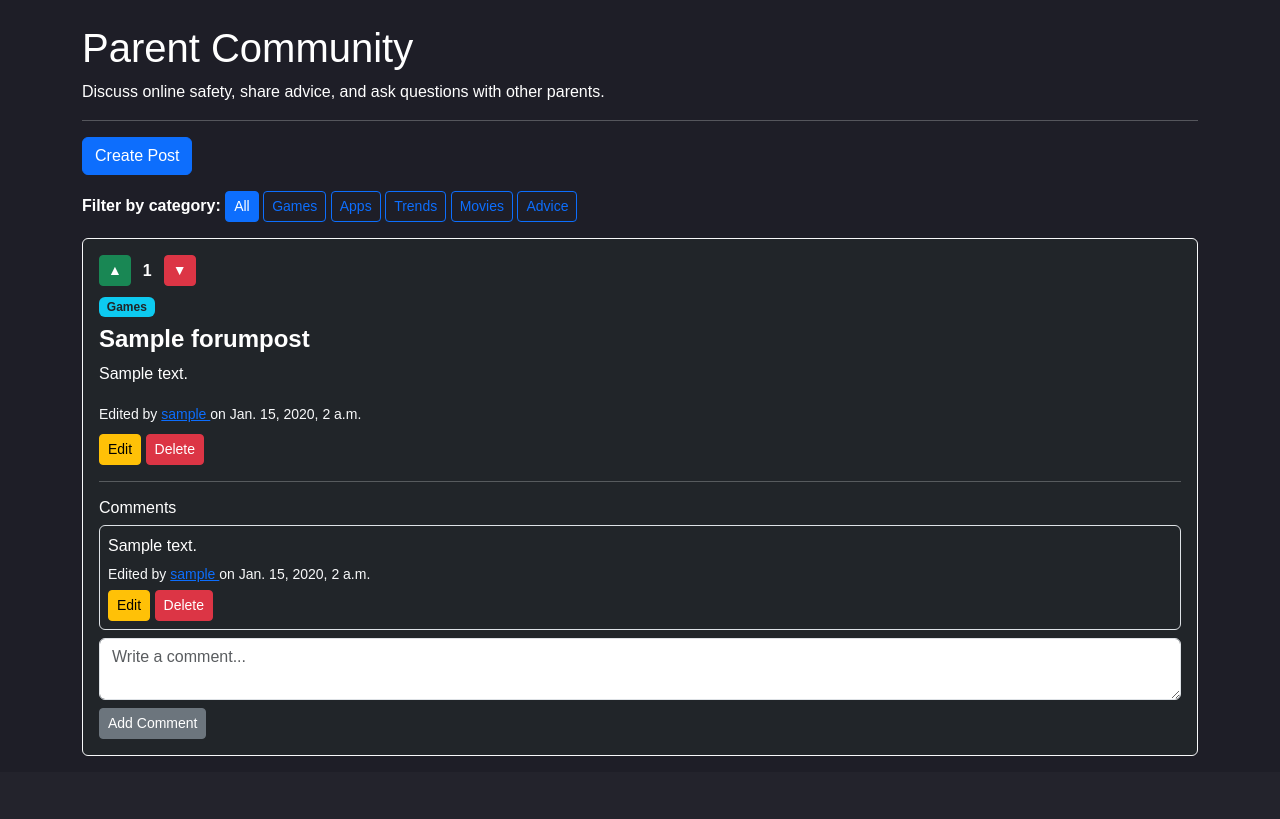
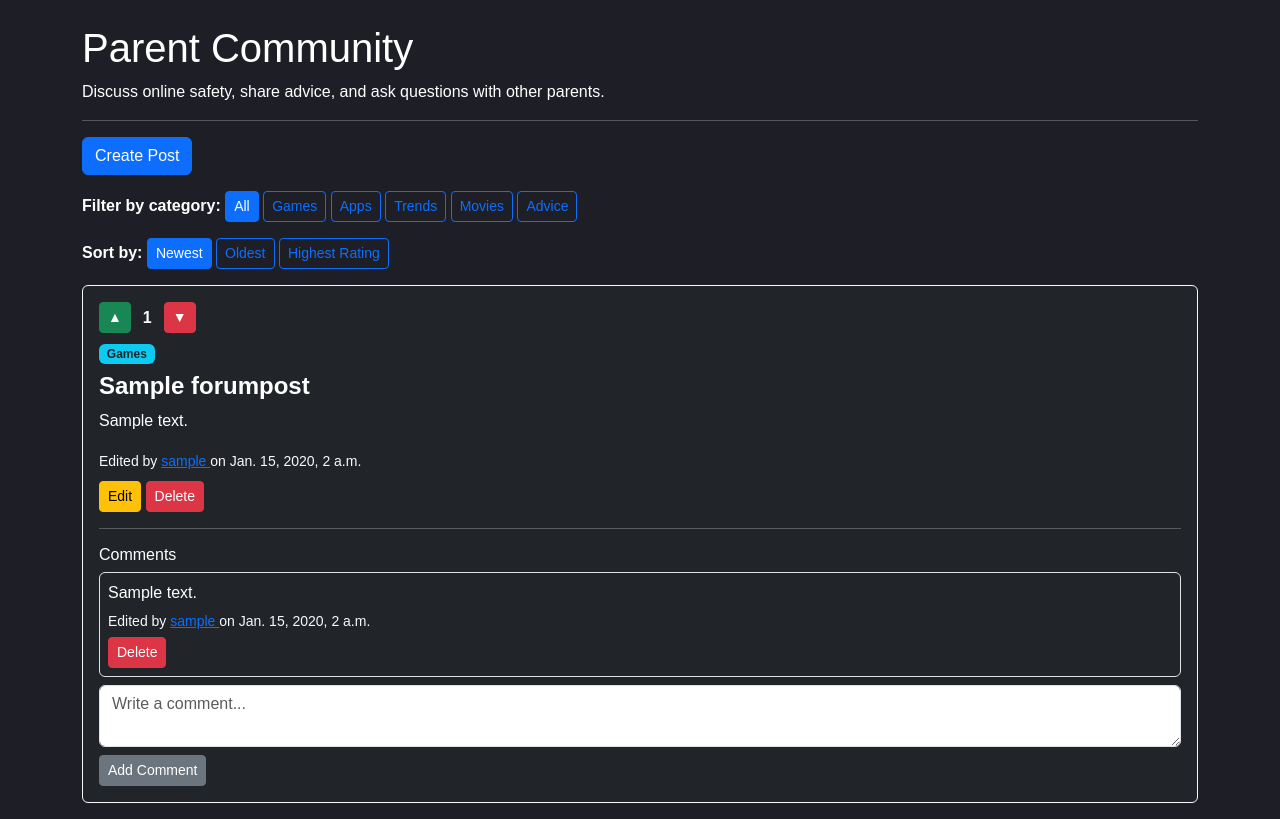
Before and after one commit to ChicoState/true-safeguard, a Django app: page /forum/ in a window 1280 px wide. Shown: the part 56-875 px from the top of the page. Before the commit the page ends 812 px from the top, so only its background shows below. Run offline with Django 5.2, Linux system fonts and the light colour scheme; a user stored in the database is signed in; tables that the repository leaves empty hold one stand-in row (values such as "Sample post"); data that the repository does not hold is empty.

Commit message:
Added a sort by oldest, newest, and highest rated

```diff
--- a/website/templates/website/forum.html
+++ b/website/templates/website/forum.html
@@ -18,23 +18,48 @@ Parent Community
         <p><a href="{% url 'login' %}">Login</a> to create a post or comment.</p>
     {% endif %}
 
+    <!-- CATEGORY FILTER -->
     <div class="mb-3">
         <strong>Filter by category:</strong>
-        <a href="{% url 'forum' %}" class="btn btn-sm {% if not selected_category %}btn-primary{% else %}btn-outline-primary{% endif %}">
+
+        <a href="{% url 'forum' %}?sort={{ selected_sort }}"
+           class="btn btn-sm {% if not selected_category %}btn-primary{% else %}btn-outline-primary{% endif %}">
             All
         </a>
 
         {% for category in categories %}
-            <a href="{% url 'forum' %}?category={{ category }}" class="btn btn-sm {% if selected_category == category %}btn-primary{% else %}btn-outline-primary{% endif %}">
+            <a href="{% url 'forum' %}?category={{ category }}&sort={{ selected_sort }}"
+               class="btn btn-sm {% if selected_category == category %}btn-primary{% else %}btn-outline-primary{% endif %}">
                 {{ category }}
             </a>
         {% endfor %}
+    </div>
+
+    <!-- SORT FILTER -->
+    <div class="mb-3">
+        <strong>Sort by:</strong>
+
+        <a href="?sort=newest{% if selected_category %}&category={{ selected_category }}{% endif %}"
+           class="btn btn-sm {% if selected_sort == 'newest' %}btn-primary{% else %}btn-outline-primary{% endif %}">
+            Newest
+        </a>
+
+        <a href="?sort=oldest{% if selected_category %}&category={{ selected_category }}{% endif %}"
+           class="btn btn-sm {% if selected_sort == 'oldest' %}btn-primary{% else %}btn-outline-primary{% endif %}">
+            Oldest
+        </a>
+
+        <a href="?sort=highest{% if selected_category %}&category={{ selected_category }}{% endif %}"
+           class="btn btn-sm {% if selected_sort == 'highest' %}btn-primary{% else %}btn-outline-primary{% endif %}">
+            Highest Rating
+        </a>
     </div>
 
     {% for post in posts %}
         <div class="card mb-3 bg-dark text-white border-light">
             <div class="card-body">
 
+                <!-- VOTING -->
                 <div class="d-flex align-items-center mb-2">
                     {% if user.is_authenticated %}
                         <a href="{% url 'vote_post' post.id 1 %}" class="btn btn-success btn-sm me-1">▲</a>
@@ -51,18 +76,16 @@ Parent Community
                     {% endif %}
                 </div>
 
+                <!-- POST CONTENT -->
                 <div id="post-view-{{ post.id }}">
-                    <span id="post-category-{{ post.id }}" class="badge bg-info text-dark mb-2">
+                    <span class="badge bg-info text-dark mb-2">
                         {{ post.category }}
                     </span>
 
-                    <h4 id="post-title-{{ post.id }}" class="fw-bold">
-                        {{ post.title }}
-                    </h4>
+                    <h4 class="fw-bold">{{ post.title }}</h4>
+                    <p>{{ post.content }}</p>
 
-                    <p id="post-content-{{ post.id }}">{{ post.content }}</p>
-
-                    <small id="post-meta-{{ post.id }}" class="text-light">
+                    <small class="text-light">
                         {% if post.edited_at %}
                             Edited by
                         {% else %}
@@ -96,53 +119,18 @@ Parent Community
                     {% endif %}
                 </div>
 
-                {% if user == post.author %}
-                    <div id="post-edit-{{ post.id }}" style="display:none;">
-                        <form onsubmit="savePost(event, {{ post.id }}, '{% url 'edit_post' post.id %}')">
-                            {% csrf_token %}
-
-                            <input type="text"
-                                   id="post-title-input-{{ post.id }}"
-                                   name="title"
-                                   class="form-control mb-2"
-                                   value="{{ post.title }}"
-                                   required>
-
-                            <select id="post-category-input-{{ post.id }}"
-                                    name="category"
-                                    class="form-control mb-2"
-                                    required>
-                                <option value="Games" {% if post.category == "Games" %}selected{% endif %}>Games</option>
-                                <option value="Apps" {% if post.category == "Apps" %}selected{% endif %}>Apps</option>
-                                <option value="Trends" {% if post.category == "Trends" %}selected{% endif %}>Trends</option>
-                                <option value="Movies" {% if post.category == "Movies" %}selected{% endif %}>Movies</option>
-                                <option value="Advice" {% if post.category == "Advice" %}selected{% endif %}>Advice</option>
-                            </select>
-
-                            <textarea id="post-content-input-{{ post.id }}"
-                                      name="content"
-                                      class="form-control mb-2"
-                                      rows="3"
-                                      required>{{ post.content }}</textarea>
-
-                            <button type="submit" class="btn btn-success btn-sm">Save</button>
-                            <button type="button" class="btn btn-secondary btn-sm" onclick="cancelPostEdit({{ post.id }})">Cancel</button>
-                        </form>
-                    </div>
-                {% endif %}
-
                 <hr class="border-light">
 
+                <!-- COMMENTS -->
                 <h6>Comments</h6>
 
                 {% if post.comments.all %}
                     {% for comment in post.comments.all %}
-                        <div id="comment-{{ comment.id }}" class="border rounded p-2 mb-2 bg-dark text-white">
+                        <div class="border rounded p-2 mb-2 bg-dark text-white">
 
-                            <div id="comment-view-{{ comment.id }}">
-                                <p id="comment-content-{{ comment.id }}" class="mb-1">{{ comment.content }}</p>
+                            <p class="mb-1">{{ comment.content }}</p>
 
-                                <small id="comment-meta-{{ comment.id }}" class="text-light">
+                            <small class="text-light">
                                 {% if comment.edited_at %}
                                     Edited by
                                 {% else %}
@@ -160,12 +148,6 @@ Parent Community
 
                             {% if user == comment.author %}
                                 <br>
-                                    <button type="button"
-                                            class="btn btn-warning btn-sm mt-1"
-                                            onclick="showEditForm({{ comment.id }})">
-                                        Edit
-                                    </button>
-
                                 <form method="post" action="{% url 'delete_comment' comment.id %}" style="display:inline;">
                                     {% csrf_token %}
                                     <button type="submit" class="btn btn-danger btn-sm mt-1">
@@ -173,19 +155,6 @@ Parent Community
                                     </button>
                                 </form>
                             {% endif %}
-                            </div>
-
-                            {% if user == comment.author %}
-                                <div id="comment-edit-{{ comment.id }}" style="display:none;">
-                                    <form onsubmit="saveComment(event, {{ comment.id }}, '{% url 'edit_comment' comment.id %}')">
-                                        {% csrf_token %}
-                                        <textarea id="comment-textarea-{{ comment.id }}" name="content" class="form-control mb-2" rows="2" required>{{ comment.content }}</textarea>
-                                        <button type="submit" class="btn btn-success btn-sm">Save</button>
-                                        <button type="button" class="btn btn-secondary btn-sm" onclick="cancelEdit({{ comment.id }})">Cancel</button>
-                                    </form>
-                                </div>
-                            {% endif %}
-
                         </div>
                     {% endfor %}
                 {% else %}
@@ -207,80 +176,4 @@ Parent Community
     {% endfor %}
 
 </div>
-
-<script>
-function showEditForm(commentId) {
-    document.getElementById("comment-view-" + commentId).style.display = "none";
-    document.getElementById("comment-edit-" + commentId).style.display = "block";
-}
-
-function cancelEdit(commentId) {
-    document.getElementById("comment-edit-" + commentId).style.display = "none";
-    document.getElementById("comment-view-" + commentId).style.display = "block";
-}
-
-function saveComment(event, commentId, url) {
-    event.preventDefault();
-
-    const textarea = document.getElementById("comment-textarea-" + commentId);
-    const content = textarea.value;
-    const csrfToken = event.target.querySelector("[name=csrfmiddlewaretoken]").value;
-
-    fetch(url, {
-        method: "POST",
-        headers: {
-            "X-CSRFToken": csrfToken,
-            "X-Requested-With": "XMLHttpRequest",
-            "Content-Type": "application/x-www-form-urlencoded"
-        },
-        body: "content=" + encodeURIComponent(content)
-    })
-    .then(response => response.json())
-    .then(data => {
-        document.getElementById("comment-content-" + commentId).innerText = data.content;
-        document.getElementById("comment-meta-" + commentId).innerHTML = data.meta;
-        cancelEdit(commentId);
-    });
-}
-
-function showPostEditForm(postId) {
-    document.getElementById("post-view-" + postId).style.display = "none";
-    document.getElementById("post-edit-" + postId).style.display = "block";
-}
-
-function cancelPostEdit(postId) {
-    document.getElementById("post-edit-" + postId).style.display = "none";
-    document.getElementById("post-view-" + postId).style.display = "block";
-}
-
-function savePost(event, postId, url) {
-    event.preventDefault();
-
-    const titleInput = document.getElementById("post-title-input-" + postId);
-    const categoryInput = document.getElementById("post-category-input-" + postId);
-    const contentInput = document.getElementById("post-content-input-" + postId);
-    const csrfToken = event.target.querySelector("[name=csrfmiddlewaretoken]").value;
-
-    fetch(url, {
-        method: "POST",
-        headers: {
-            "X-CSRFToken": csrfToken,
-            "X-Requested-With": "XMLHttpRequest",
-            "Content-Type": "application/x-www-form-urlencoded"
-        },
-        body: "title=" + encodeURIComponent(titleInput.value) +
-              "&category=" + encodeURIComponent(categoryInput.value) +
-              "&content=" + encodeURIComponent(contentInput.value)
-    })
-    .then(response => response.json())
-    .then(data => {
-        document.getElementById("post-title-" + postId).innerText = data.title;
-        document.getElementById("post-content-" + postId).innerText = data.content;
-        document.getElementById("post-category-" + postId).innerText = data.category;
-        document.getElementById("post-meta-" + postId).innerHTML = data.meta;
-        cancelPostEdit(postId);
-    });
-}
-</script>
-
 {% endblock %}
--- a/website/views.py
+++ b/website/views.py
@@ -65,6 +65,7 @@ def resources(request):
             ]
         }
     ]
+
     return render(request, 'website/resources.html', {'categories': resource_data})
 
 def register(request):
@@ -101,6 +102,7 @@ def login_view(request):
 
 def forum(request):
     selected_category = request.GET.get("category")
+    selected_sort = request.GET.get("sort", "newest")
     categories = ["Games", "Apps", "Trends", "Movies", "Advice"]
 
     posts = ForumPost.objects.all()
@@ -108,10 +110,19 @@ def forum(request):
     if selected_category in categories:
         posts = posts.filter(category=selected_category)
 
+    if selected_sort == "oldest":
+        posts = posts.order_by("created_at")
+    elif selected_sort == "highest":
+        posts = sorted(posts, key=lambda post: post.vote_score(), reverse=True)
+    else:
+        selected_sort = "newest"
+        posts = posts.order_by("-created_at")
+
     return render(request, 'website/forum.html', {
         'posts': posts,
         'categories': categories,
         'selected_category': selected_category,
+        'selected_sort': selected_sort,
     })
 
 def profile_detail(request, username):
@@ -152,6 +163,7 @@ def follow_user(request, username):
         profile.followers.remove(request.user)
     else:
         profile.followers.add(request.user)
+
         Notification.objects.create(
             user=profile_user,
             message=f"{request.user.username} followed you."
@@ -160,30 +172,17 @@ def follow_user(request, username):
     return redirect("profile_detail", username=username)
 
 @login_required
-def edit_bio(request):
-    profile = get_object_or_404(Profile, user=request.user)
+def create_post(request):
+    categories = ["Games", "Apps", "Trends", "Movies", "Advice"]
 
-    if request.method == "POST":
-        profile.bio = request.POST.get("bio")
-        profile.save()
-        messages.success(request, "Bio updated.")
-
-    return redirect("profile_detail", username=request.user.username)
-
-@login_required
-def create_post(request):
     if request.method == "POST":
         title = request.POST.get("title")
         content = request.POST.get("content")
         category = request.POST.get("category")
 
-        valid_categories = ["Games", "Apps", "Trends", "Movies", "Advice"]
-
-        if category not in valid_categories:
+        if category not in categories:
             messages.error(request, "Please choose a valid category.")
-            return render(request, "website/create_post.html", {
-                "categories": valid_categories
-            })
+            return render(request, "website/create_post.html", {"categories": categories})
 
         post = ForumPost.objects.create(
             author=request.user,
@@ -202,9 +201,7 @@ def create_post(request):
 
         return redirect("forum")
 
-    return render(request, "website/create_post.html", {
-        "categories": ["Games", "Apps", "Trends", "Movies", "Advice"]
-    })
+    return render(request, "website/create_post.html", {"categories": categories})
 
 @login_required
 def delete_post(request, post_id):
@@ -265,15 +262,21 @@ def add_comment(request, post_id):
 @login_required
 def edit_post(request, post_id):
     post = get_object_or_404(ForumPost, id=post_id)
+    categories = ["Games", "Apps", "Trends", "Movies", "Advice"]
 
     if post.author != request.user:
         messages.error(request, "You can only edit your own posts.")
         return redirect("forum")
 
     if request.method == "POST":
+        category = request.POST.get("category")
+
+        if category not in categories:
+            return JsonResponse({"error": "Invalid category."}, status=400)
+
         post.title = request.POST.get("title")
         post.content = request.POST.get("content")
-        post.category = request.POST.get("category")
+        post.category = category
         post.edited_at = timezone.now()
         post.save()
 
@@ -325,13 +328,24 @@ def delete_comment(request, comment_id):
     if request.method == "POST":
         comment.delete()
         messages.success(request, "Comment deleted.")
-        return redirect("forum")
 
     return redirect("forum")
 
 @login_required
+def edit_bio(request):
+    profile = get_object_or_404(Profile, user=request.user)
+
+    if request.method == "POST":
+        profile.bio = request.POST.get("bio")
+        profile.save()
+        messages.success(request, "Bio updated.")
+
+    return redirect("profile_detail", username=request.user.username)
+
+@login_required
 def notifications(request):
     user_notifications = request.user.notifications.all()
+
     return render(request, "website/notifications.html", {
         "notifications": user_notifications
     })
@@ -345,7 +359,6 @@ def toggle_important_notification(request, notification_id):
         notification.save()
 
     return redirect("notifications")
-
 
 @login_required
 def delete_notification(request, notification_id):
@@ -361,4 +374,5 @@ def clear_notifications(request):
     if request.method == "POST":
         Notification.objects.filter(user=request.user, is_important=False).delete()
         messages.success(request, "Non-important notifications cleared.")
+
     return redirect("notifications")
```
Lines whose indentation alone changed are shown as unchanged.
